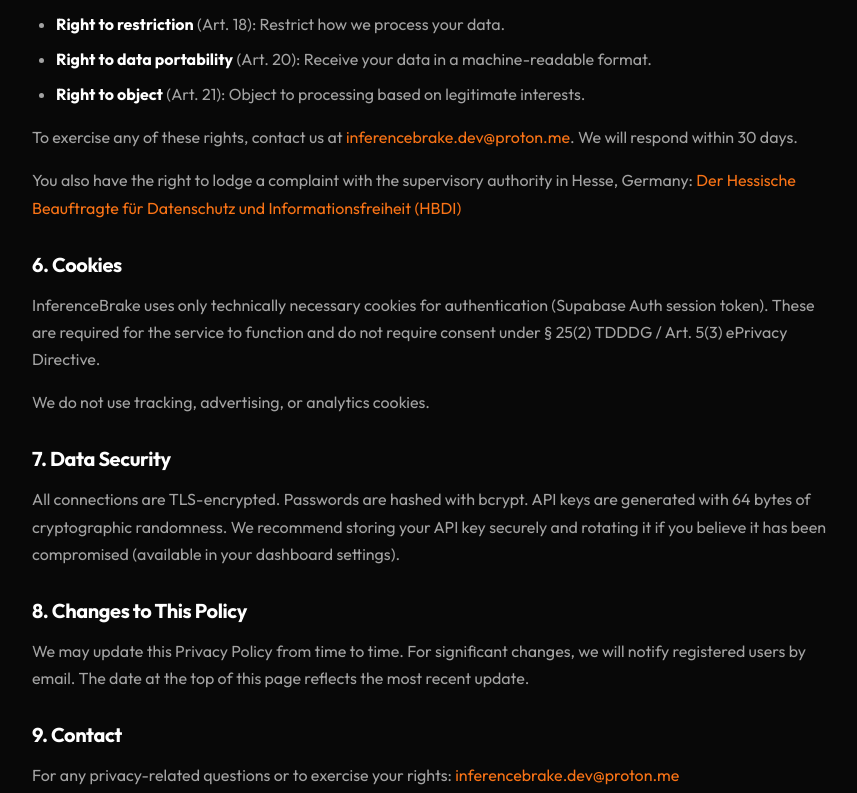
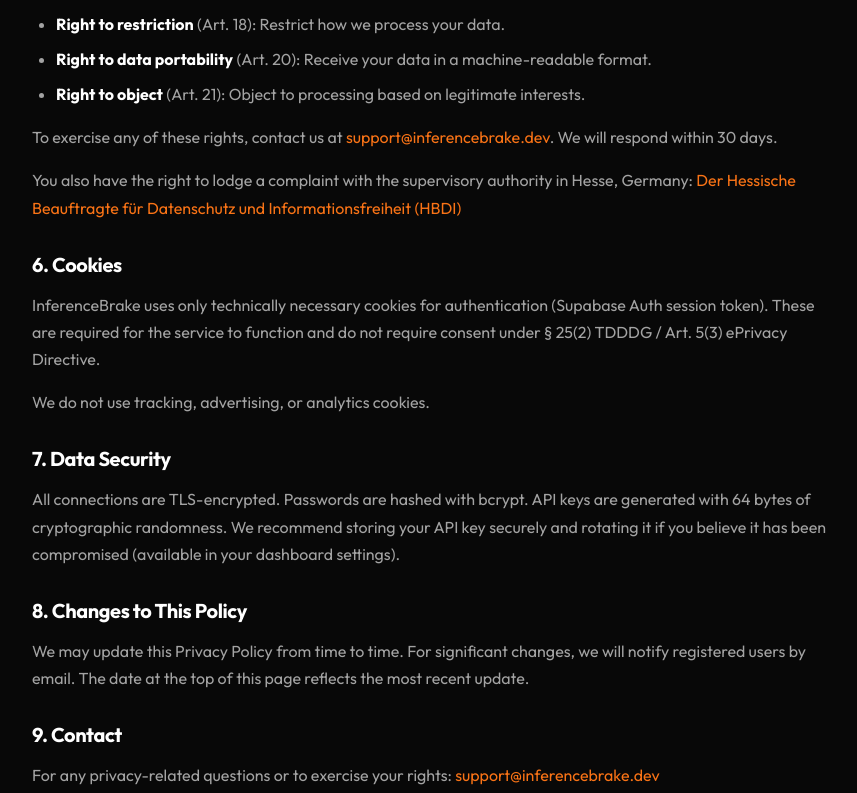
Before and after one commit to InferenceBrake/inference-brake-platform, a SvelteKit app in the folder apps/web/: page /privacy in a window 1280 px wide. Shown: the part 2427-3220 px from the top of the page, without its empty margins (208-1065 px from the left). Built offline with nearby package versions, Linux system fonts and the light colour scheme; no server answers.

Commit message:
Change: contact email to support@inferencebrake.dev
Update the impressum, terms, privacy, and README contact address now that support@ routing is configured.

```diff
--- a/apps/web/src/routes/impressum/+page.svelte
+++ b/apps/web/src/routes/impressum/+page.svelte
@@ -17,7 +17,7 @@
 			<p><strong>Address:</strong> Loni-Franz-Straße 14</p>
 			<p><strong>Postal Code & City:</strong> 65510 Idstein</p>
 			<p><strong>Country:</strong> Germany</p>
-			<p><strong>Email:</strong> <a href="mailto:inferencebrake.dev@proton.me">inferencebrake.dev@proton.me</a></p>
+			<p><strong>Email:</strong> <a href="mailto:support@inferencebrake.dev">support@inferencebrake.dev</a></p>
 		</div>
 
 		<h2>Business Type</h2>
--- a/apps/web/src/routes/privacy/+page.svelte
+++ b/apps/web/src/routes/privacy/+page.svelte
@@ -123,7 +123,7 @@
 		</ul>
 		<p>
 			To exercise any of these rights, contact us at
-			<a href="mailto:inferencebrake.dev@proton.me">inferencebrake.dev@proton.me</a>.
+			<a href="mailto:support@inferencebrake.dev">support@inferencebrake.dev</a>.
 			We will respond within 30 days.
 		</p>
 		<p>
@@ -160,7 +160,7 @@
 		<h2>9. Contact</h2>
 		<p>
 			For any privacy-related questions or to exercise your rights:
-			<a href="mailto:inferencebrake.dev@proton.me">inferencebrake.dev@proton.me</a>
+			<a href="mailto:support@inferencebrake.dev">support@inferencebrake.dev</a>
 		</p>
 	</div>
 </div>
--- a/apps/web/src/routes/terms/+page.svelte
+++ b/apps/web/src/routes/terms/+page.svelte
@@ -180,7 +180,7 @@
 		<h2>16. Contact</h2>
 		<p>
 			For questions about these Terms, contact us at
-			<a href="mailto:inferencebrake.dev@proton.me">inferencebrake.dev@proton.me</a>.
+			<a href="mailto:support@inferencebrake.dev">support@inferencebrake.dev</a>.
 		</p>
 	</div>
 </div>
```
Also changed, not shown: 1 other file (tests, documents, lock files or other folders).
